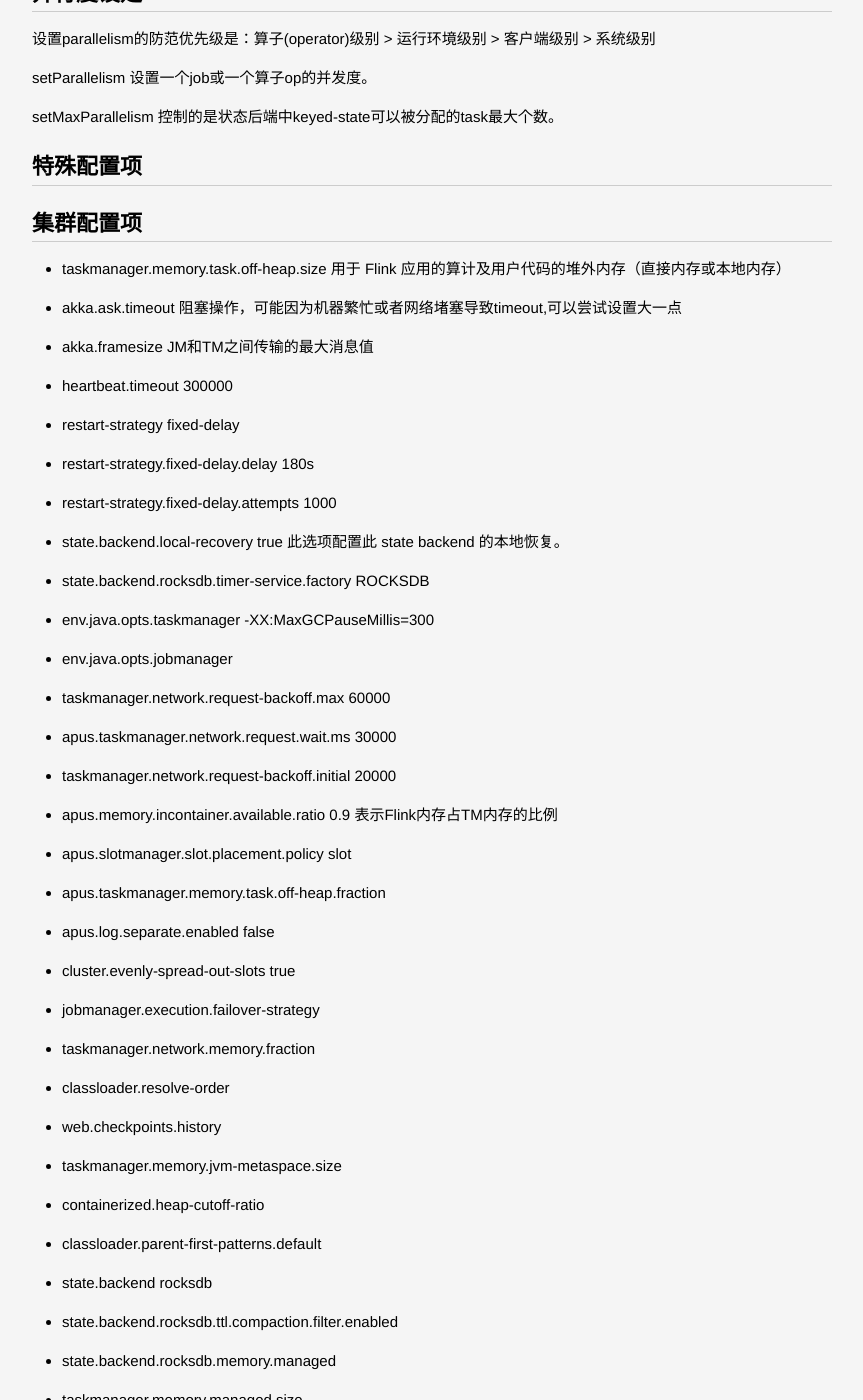
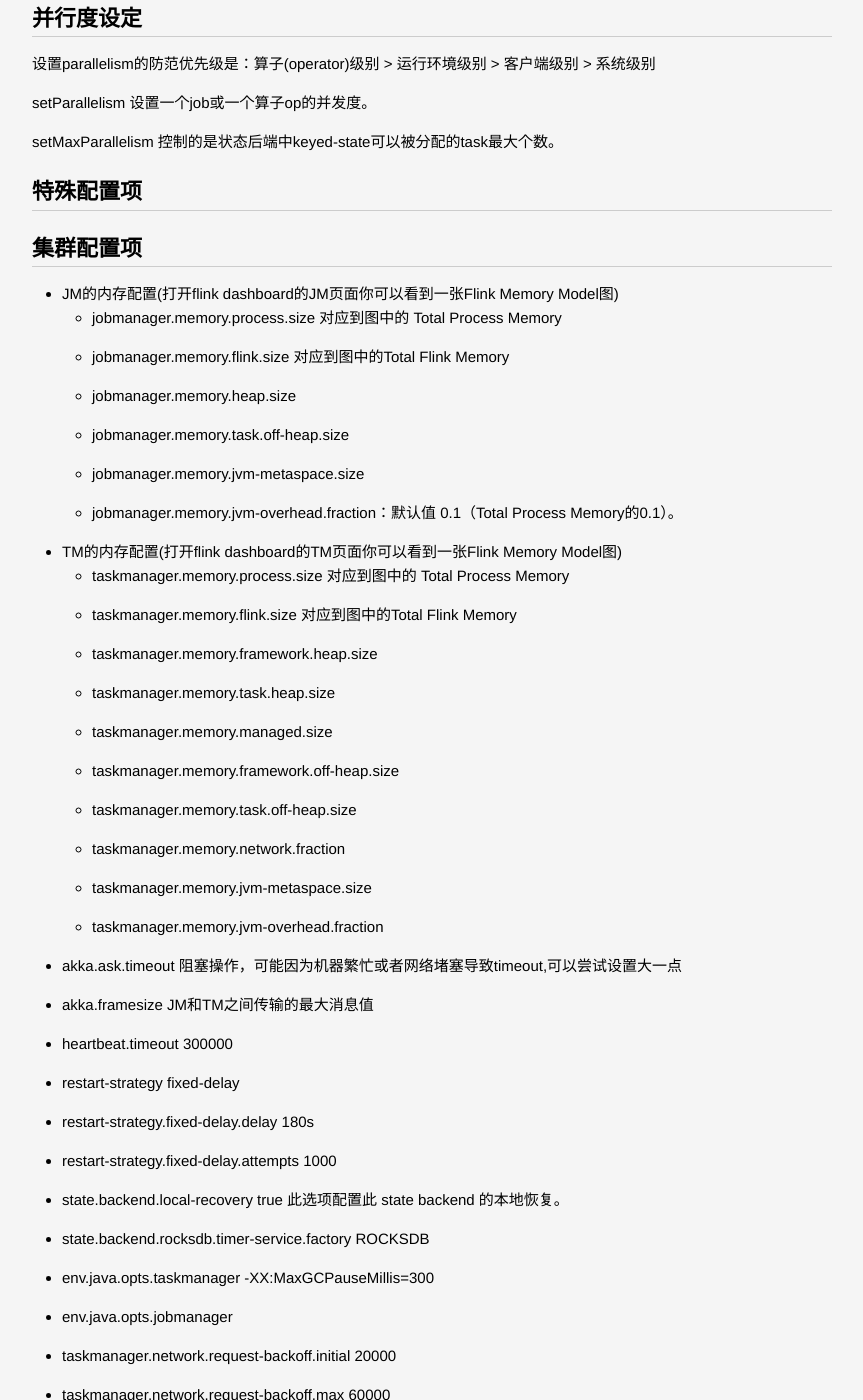
Before and after one commit to lucky521/blog, a Jekyll site: the page built from _posts/framework/2020-03-05-flink.markdown, in a window 1280 px wide and 1400 px high, scrolled down 21838 px. Shown: the whole window, without its empty margins (208-1071 px from the left). Built offline with Jekyll 4.4.1, drawn with Linux system fonts in a browser that asks for light colours; some of the changed text lies outside the part shown.

Commit message:
update blog

````diff
--- a/_posts/framework/2020-03-05-flink.markdown
+++ b/_posts/framework/2020-03-05-flink.markdown
@@ -785,7 +785,24 @@
 
 ## 集群配置项
 
-* taskmanager.memory.task.off-heap.size 用于 Flink 应用的算计及用户代码的堆外内存（直接内存或本地内存）
+* JM的内存配置(打开flink dashboard的JM页面你可以看到一张Flink Memory Model图)
+  * jobmanager.memory.process.size 对应到图中的 Total Process Memory
+  * jobmanager.memory.flink.size 对应到图中的Total Flink Memory
+  * jobmanager.memory.heap.size
+  * jobmanager.memory.task.off-heap.size
+  * jobmanager.memory.jvm-metaspace.size
+  * jobmanager.memory.jvm-overhead.fraction：默认值 0.1（Total Process Memory的0.1）。
+* TM的内存配置(打开flink dashboard的TM页面你可以看到一张Flink Memory Model图)
+  * taskmanager.memory.process.size 对应到图中的 Total Process Memory
+  * taskmanager.memory.flink.size 对应到图中的Total Flink Memory
+  * taskmanager.memory.framework.heap.size
+  * taskmanager.memory.task.heap.size
+  * taskmanager.memory.managed.size
+  * taskmanager.memory.framework.off-heap.size
+  * taskmanager.memory.task.off-heap.size
+  * taskmanager.memory.network.fraction
+  * taskmanager.memory.jvm-metaspace.size
+  * taskmanager.memory.jvm-overhead.fraction
 * akka.ask.timeout 阻塞操作，可能因为机器繁忙或者网络堵塞导致timeout,可以尝试设置大一点
 * akka.framesize   JM和TM之间传输的最大消息值
 * heartbeat.timeout 300000
@@ -796,9 +813,9 @@
 * state.backend.rocksdb.timer-service.factory ROCKSDB
 * env.java.opts.taskmanager  -XX:MaxGCPauseMillis=300
 * env.java.opts.jobmanager
+* taskmanager.network.request-backoff.initial 20000
 * taskmanager.network.request-backoff.max 60000
 * apus.taskmanager.network.request.wait.ms 30000
-* taskmanager.network.request-backoff.initial 20000
 * apus.memory.incontainer.available.ratio 0.9   表示Flink内存占TM内存的比例
 * apus.slotmanager.slot.placement.policy slot
 * apus.taskmanager.memory.task.off-heap.fraction
@@ -808,21 +825,18 @@
 * taskmanager.network.memory.fraction
 * classloader.resolve-order
 * web.checkpoints.history
-* taskmanager.memory.jvm-metaspace.size
 * containerized.heap-cutoff-ratio
 * classloader.parent-first-patterns.default
-* state.backend rocksdb
+* state.backend rocksdb/filesystem
 * state.backend.rocksdb.ttl.compaction.filter.enabled
 * state.backend.rocksdb.memory.managed
-* taskmanager.memory.managed.size
+* state.checkpoints.dir: hdfs:///flink/checkpoints
+* state.savepoints.dir: hdfs:///flink/checkpoints
 * state.backend.rocksdb.localdir
 * state.backend.rocksdb.predefined-options SPINNING_DISK_OPTIMIZED_HIGH_MEM
 * state.backend.incremental
 * execution.checkpointing.interval: 5000
 * execution.checkpointing.mode: EXACTLY_ONCE
-* state.backend: filesystem
-* state.checkpoints.dir: hdfs:///flink/checkpoints
-* state.savepoints.dir: hdfs:///flink/checkpoints
 * execution.checkpointing.timeout: 600000
 * execution.checkpointing.min-pause: 500
 * execution.checkpointing.max-concurrent-checkpoints: 1
@@ -840,14 +854,14 @@
 https://ci.apache.org/projects/flink/flink-docs-release-1.13/zh/docs/dev/table/config/
 
 
-
+## Flink 内存模型 (JM)
 ## Flink 内存模型 (TM)
 
 * Framework Heap: taskmanager.memory.framework.heap.size 用于 Flink 框架的 JVM 堆内存
 * Task Heap: taskmanager.memory.task.heap.size 用于 Flink 应用的算子及用户代码的 JVM 堆内存
 * Managed Memory : taskmanager.memory.managed.size 由 Flink 管理的用于排序、哈希表、缓存中间结果及 RocksDB State Backend 的本地内存。
 * Framework Off-Heap : taskmanager.memory.framework.off-heap.size  用于 Flink 框架的堆外内存（直接内存或本地内存）
-* Task Off-Heap : taskmanager.memory.task.off-heap.size 用于 Flink 应用的算计及用户代码的堆外内存（直接内存或本地内存）
+* Task Off-Heap : taskmanager.memory.task.off-heap.size 用于 Flink 应用的算子及用户代码的堆外内存（直接内存或本地内存）
 * Network: 用于任务之间数据传输的直接内存（例如网络传输缓冲）。该内存部分为基于 Flink 总内存的受限的等比内存部分。
 * JVM Metaspace
 * JVM Overhead 用于其他 JVM 开销的本地内存，例如栈空间、垃圾回收空间等。该内存部分为基于进程总内存的受限的等比内存部分。
--- a/_posts/language/2018-07-21-big-data-language.markdown
+++ b/_posts/language/2018-07-21-big-data-language.markdown
@@ -8,6 +8,8 @@
 本篇想要总结一下在Hadoop集群上处理大数据文件(批式静态数据)的方法，主要从应用层面去看我们有多少种、怎么样的方式（写什么样的程序、越简单越好的程序）去读写大数据进行增删查改，不打算关注大数据概念，也不关注框架的实现部分。
 
 不同引擎虽虽然可能都是SQL，但底层执行方法是有一定差异的，比如spark/presto直接读取文件解析，hive根据元数据mapping解压；比如spark/hive对空值、空字符串的判断处理和presto不一样。
+
+SQL语言共分为四大类：数据查询语言DQL，数据操纵语言DML，数据定义语言DDL，数据控制语言DCL。
 
 
 # 原生 MapReduce 接口
@@ -215,7 +217,7 @@
 * coalesce
 * repartition
   * https://stackoverflow.com/questions/31610971/spark-repartition-vs-coalesce
-
+* mapPartitionsFunction
 
 
 ## PySpark
--- a/_posts/productivity/2020-12-04-code-snippet.markdown
+++ b/_posts/productivity/2020-12-04-code-snippet.markdown
@@ -59,7 +59,7 @@
 
 ### unicode转中文
 ```python
-"\xe5\x90\xaf\xe5\x8a\xa8\xe4\xbb\xbb\xe5\x8a\xa1\xe5\xa4\xb1\xe8\xb4\xa5,\xe5\xbd\x93\xe5\x89\x8d\xe4\xbb\xbb\xe5\x8a\xa1\xe6\x89\x80\xe5\x9c\xa8\xe7\x9a\x84\xe9\x9b\x86\xe7\xbe\xa4\xe7\x8a\xb6\xe6\x80\x81\xe4\xb8\xba\xe5\xbc\x82\xe5\xb8\xb8,\xe5\x90\xaf\xe5\x8a\xa8\xe5\xa4\xb1\xe8\xb4\xa5".encode('latin-1').decode('utf-8')
+"\xe8\xb7\xaf\xe7\x94\xb1\xe6\x89\xbe\xe4\xb8\x8d\xe5\x88\xb0\xe5\x95\xa6\xef\xbc\x81".encode('latin-1').decode('utf-8')
 ```
 
 ## 本地Shell
````
Also changed, not shown: _posts/ml/2019-05-21-ML-System.markdown (+4 -4 lines).
